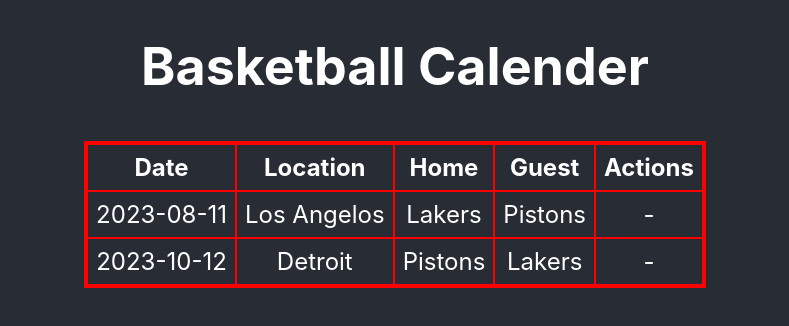
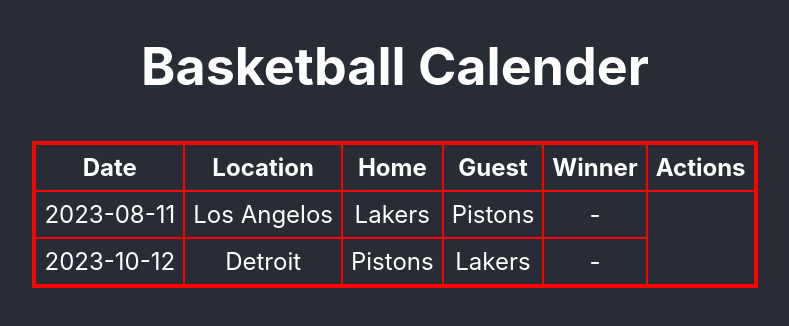
Before and after one commit to 1TracyK/basketball-calender, a React (Create React App) app: page / in a window 1280 px wide. Shown: the top 326 px of the page, without its empty margins (245-1034 px from the left). Built offline with nearby package versions, Linux system fonts and the light colour scheme.

Commit message:
adding styles

```diff
--- a/src/Components/BasketballCalenderList/BasketballCalenderList.jsx
+++ b/src/Components/BasketballCalenderList/BasketballCalenderList.jsx
@@ -21,6 +21,7 @@
 						<th>Location</th>
 						<th>Home</th>
 						<th>Guest</th>
+						<th>Winner</th>
 						<th>Actions</th>
 					</tr>
 				</thead>
```
